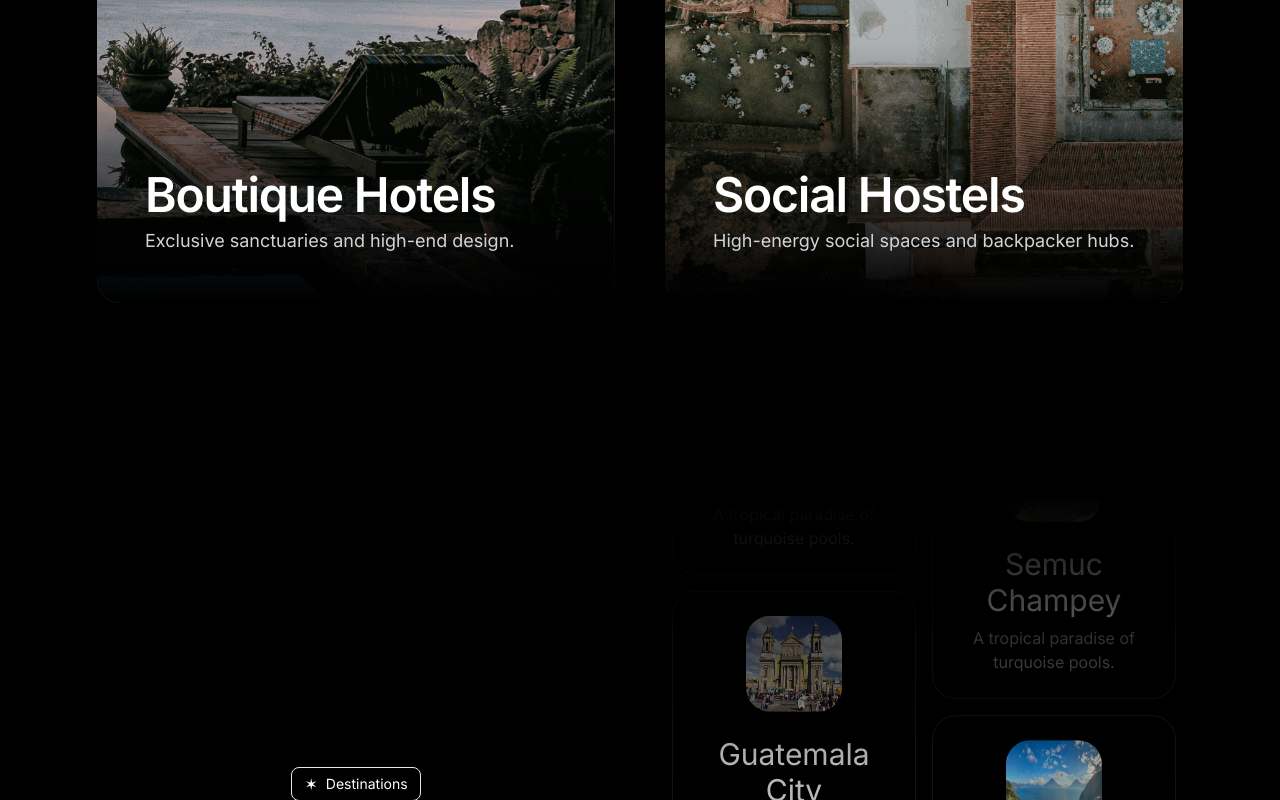
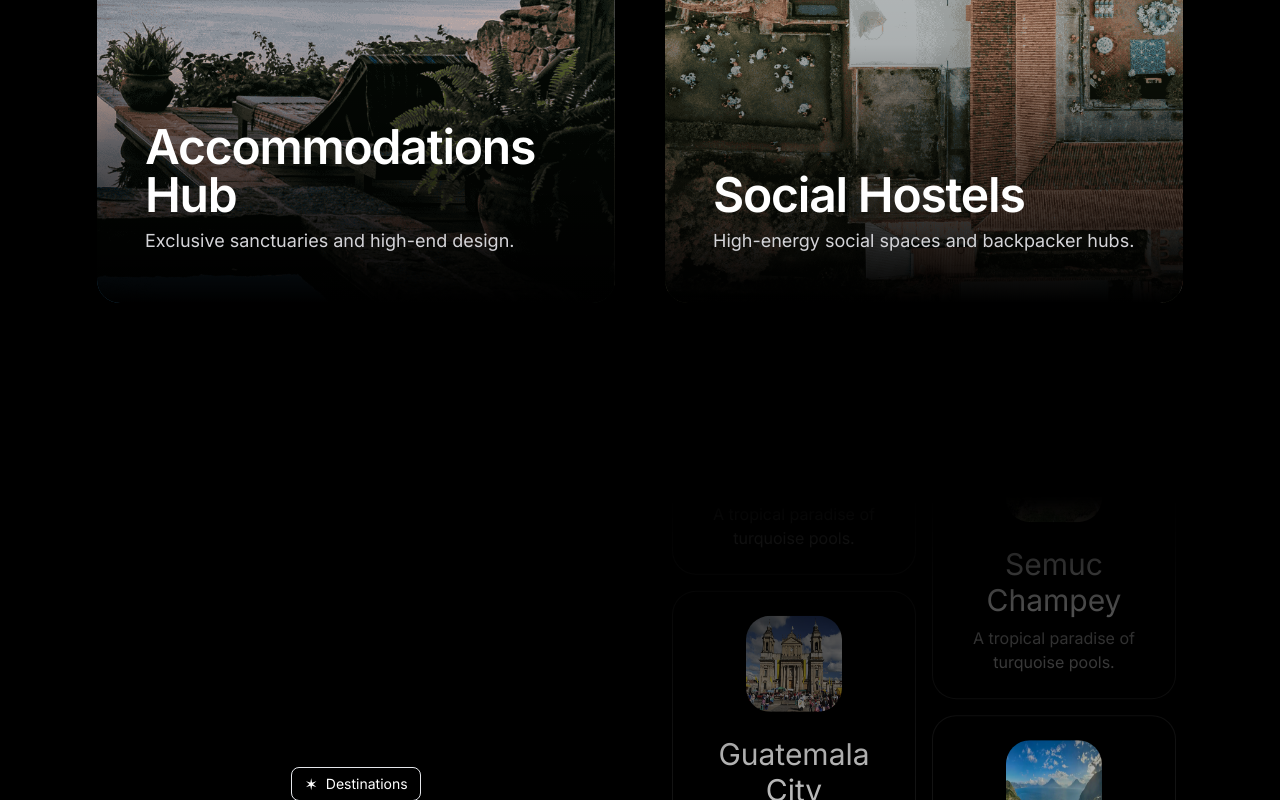
Before and after one commit to byron-rod/blvck-sheep, a Next.js app: page / in a window 1280 px wide. Shown: the part 5420-6220 px from the top of the page. Built offline with nearby package versions, Linux system fonts and the light colour scheme.

Commit message:
updates to copy

```diff
--- a/src/app/hotels/page.tsx
+++ b/src/app/hotels/page.tsx
@@ -4,7 +4,7 @@ import { hotelsData } from "@/data/hotels";
 export const metadata = {
   title: "Premium Hotels - Black Sheep Shuttle Service",
   description:
-    "Explore our curated selection of Guatemala's most exclusive boutique hotels and premium sanctuaries.",
+    "Explore our curated selection of Guatemala's most exclusive hotels and accommodations.",
 };
 
 export default function HotelsIndexPage() {
@@ -13,7 +13,7 @@ export default function HotelsIndexPage() {
       <div className="max-w-7xl mx-auto">
         <div className="flex flex-col items-start mb-24">
           <h1 className="text-5xl md:text-7xl font-light tracking-tighter mb-6 text-white">
-            Boutique Hotels
+            Favorite Hotels
           </h1>
           <p className="text-zinc-400 text-lg md:text-xl font-light max-w-2xl">
             A handpicked collection of Guatemala's most beautifully designed properties.
--- a/src/sections/CuratedAccommodations.tsx
+++ b/src/sections/CuratedAccommodations.tsx
@@ -8,7 +8,7 @@ const content = {
   en: {
     subtitle: "Rest & Recover",
     title: "Curated Accommodations",
-    card1Title: "Boutique Hotels",
+    card1Title: "Accommodations Hub",
     card1Desc: "Exclusive sanctuaries and high-end design.",
     card2Title: "Social Hostels",
     card2Desc: "High-energy social spaces and backpacker hubs."
@@ -16,7 +16,7 @@ const content = {
   es: {
     subtitle: "Descansa y Recupérate",
     title: "Alojamientos Exclusivos",
-    card1Title: "Hoteles Boutique",
+    card1Title: "Hospedajes",
     card1Desc: "Santuarios exclusivos y diseño de alta gama.",
     card2Title: "Hostales Sociales",
     card2Desc: "Espacios sociales llenos de energía y puntos de encuentro para mochileros."
--- a/src/sections/Footer.tsx
+++ b/src/sections/Footer.tsx
@@ -60,7 +60,7 @@ export default function Footer() {
                 <h3 className="text-white font-semibold mb-4">Stays</h3>
                 <div className="flex flex-col gap-2">
                   <Link href="/hotels" className="text-white/50 text-sm hover:text-white transition-colors">
-                    Boutique Hotels
+                    Accommodations
                   </Link>
                   <Link href="/hostels" className="text-white/50 text-sm hover:text-white transition-colors">
                     Social Hostels
```
Also changed, not shown: src/data/destinations.ts (+6 -6 lines).
